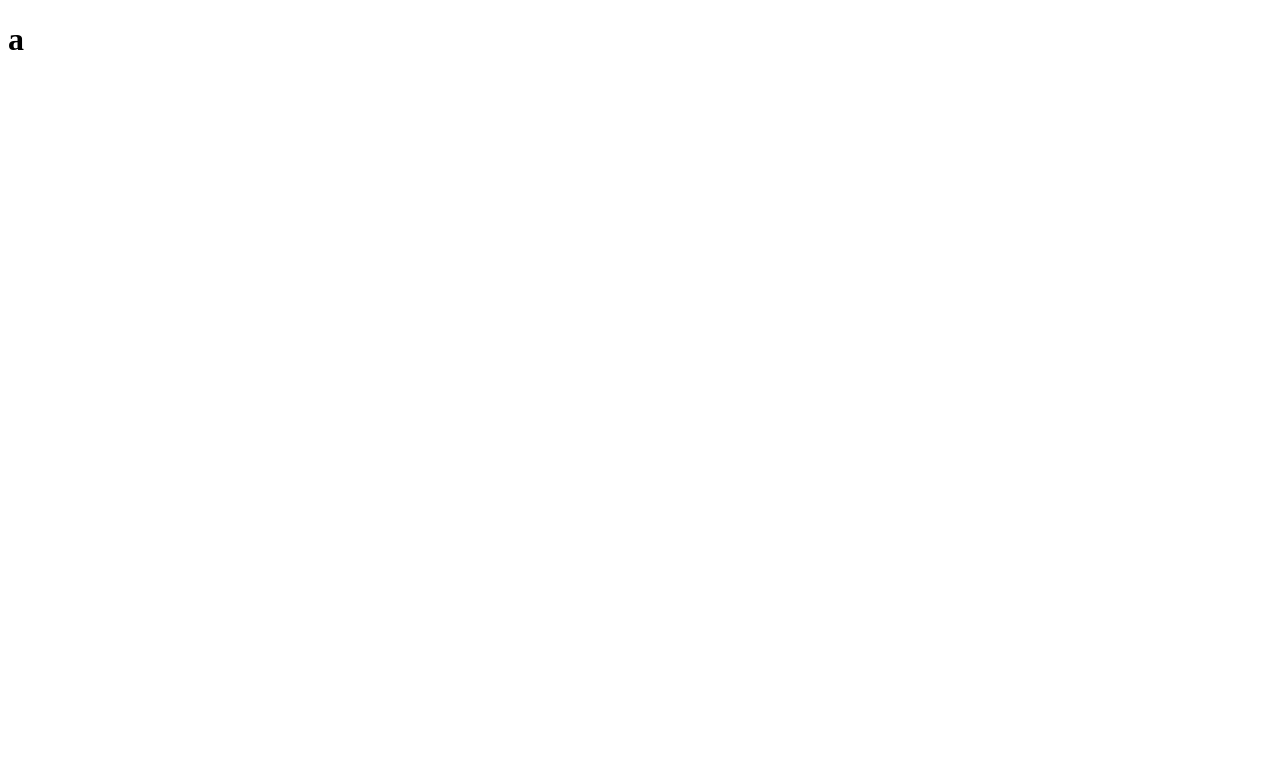
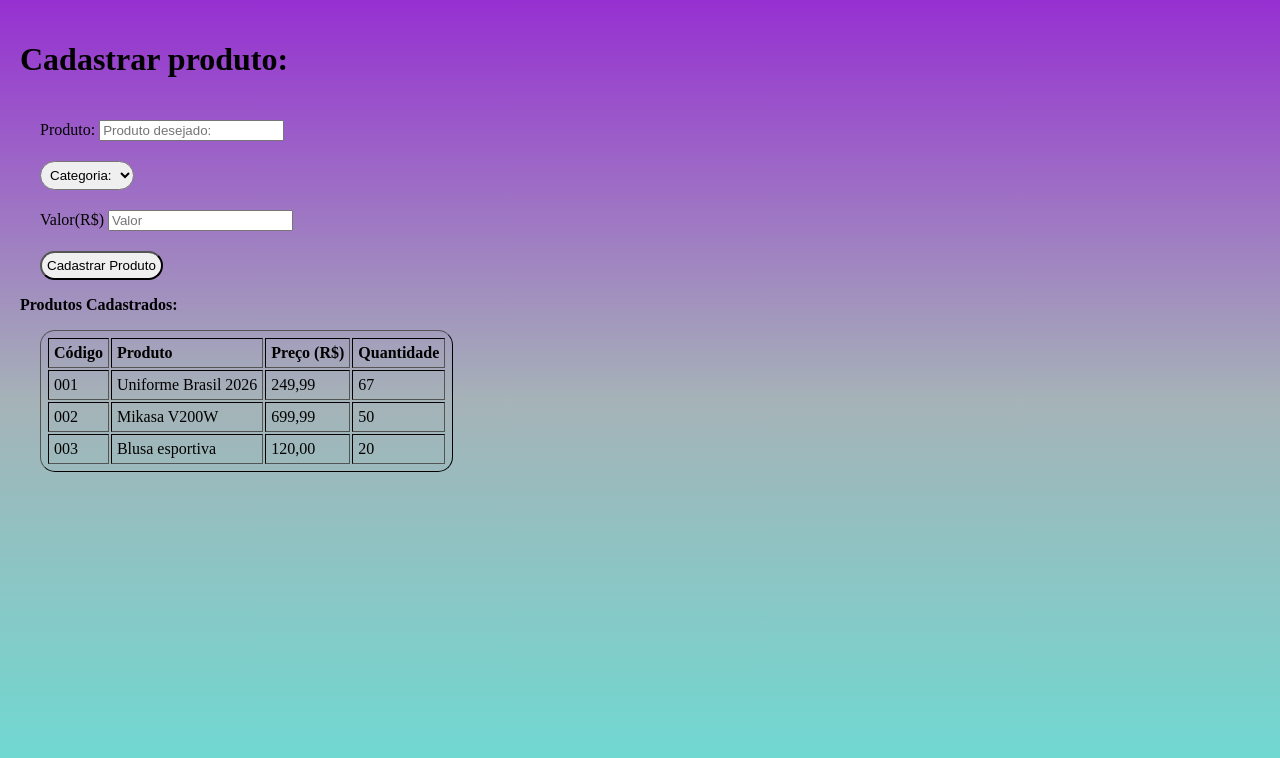
Before and after one commit to Davil-br/Loja_de_artigos_esportivos, a plain HTML site: page vendas.html in a window 1280 px wide. Drawn offline with Linux system fonts and the light colour scheme.

Commit message:
atividade realizada.

```diff
--- a/style.css
+++ b/style.css
@@ -1,8 +1,8 @@
 body {
     background: linear-gradient(
-        #491568,
-        #d87fee,
-        #f54eaf
+        #9630d1,
+        #11344260,
+        #6addd4
     );
     background-repeat: no-repeat;
     background-attachment: fixed; /* Fixa o gradiente na tela inteira */
@@ -11,8 +11,8 @@ body {
     text-align: center;
 }
 
-h1 {
-    margin-top: 200px;
+.acessar_sistema {
+    margin-top: 210px;
 }
 
 .login {
@@ -27,7 +27,7 @@ h1 {
         background: linear-gradient(
         #ccb0dd,
         #d87fee,
-        #e77fbc
+        #a9dae2
     );
 }
 
@@ -60,5 +60,42 @@ h1 {
     );
 }
 #botao:hover {
+        cursor: pointer;
+}
+
+.vendas {
+    text-align: left;
+    border: 1px;
+    padding: 20px;
+}
+
+.produto{
+padding: 20px;
 
 }
+
+.seleçao{
+    padding: 5px;
+    margin-left: 20px;
+    border-radius: 15px;
+    cursor: pointer;
+}
+
+.Valor{
+    padding: 20px;
+
+}
+
+#cadastrar {
+    padding: 5px;
+    margin-left: 20px;
+    border-radius: 15px;
+    cursor: pointer;
+}
+
+.tabela {
+    padding: 5px;
+    margin-left: 20px;
+    border-radius: 15px;
+    border-color: black;
+}
--- a/vendas.html
+++ b/vendas.html
@@ -3,9 +3,63 @@
 <head>
     <meta charset="UTF-8">
     <meta name="viewport" content="width=, initial-scale=1.0">
-    <title>Document</title>
+    <title>Vendas.html</title>
+    <link rel="stylesheet" href="style.css">
 </head>
 <body>
-    <h1>a</h1>
+<div class="vendas">
+    <h1 class="cadastrar_produto">Cadastrar produto: </h1>
+
+    <div class="produto">
+        <label  for="produto">Produto: </label>
+        <input  type="text" placeholder="Produto desejado:">
+        <br>
+    </div>
+
+<select class="seleçao" name="seleçao" id="selecionar_item">
+    <option value="Categoria">Categoria:</option>
+    <option value="Camisa">Camisa</option>
+    <option value="Bermuda">Bermuda</option>
+    <option value="Calçado">Calçado</option>
+</select>
+
+<div class="Valor">
+    <label for="Valor">Valor(R$)</label>
+    <input id="Valor" type="text" placeholder="Valor">
+    <br>
+    </div>
+
+    <button id="cadastrar">Cadastrar Produto</button>
+
+    <p><strong>Produtos Cadastrados:</strong></p>
+<table class="tabela" border="1" cellpadding="5">
+  <tr>
+    <th>Código</th>
+    <th>Produto</th>
+    <th>Preço (R$)</th>
+    <th>Quantidade</th>
+  </tr>
+  <tr>
+    <td>001</td>
+    <td>Uniforme Brasil 2026</td>
+    <td>249,99</td>
+    <td>67</td>
+  </tr>
+  <tr>
+    <td>002</td>
+    <td>Mikasa V200W</td>
+    <td>699,99</td>
+    <td>50</td>
+  </tr>
+  <tr>
+    <td>003</td>
+    <td>Blusa esportiva</td>
+    <td>120,00</td>
+    <td>20</td>
+  </tr>
+</table>
+</div>
+
+
 </body>
 </html>
```
Also changed, not shown: index.html (+1 -1 lines).
